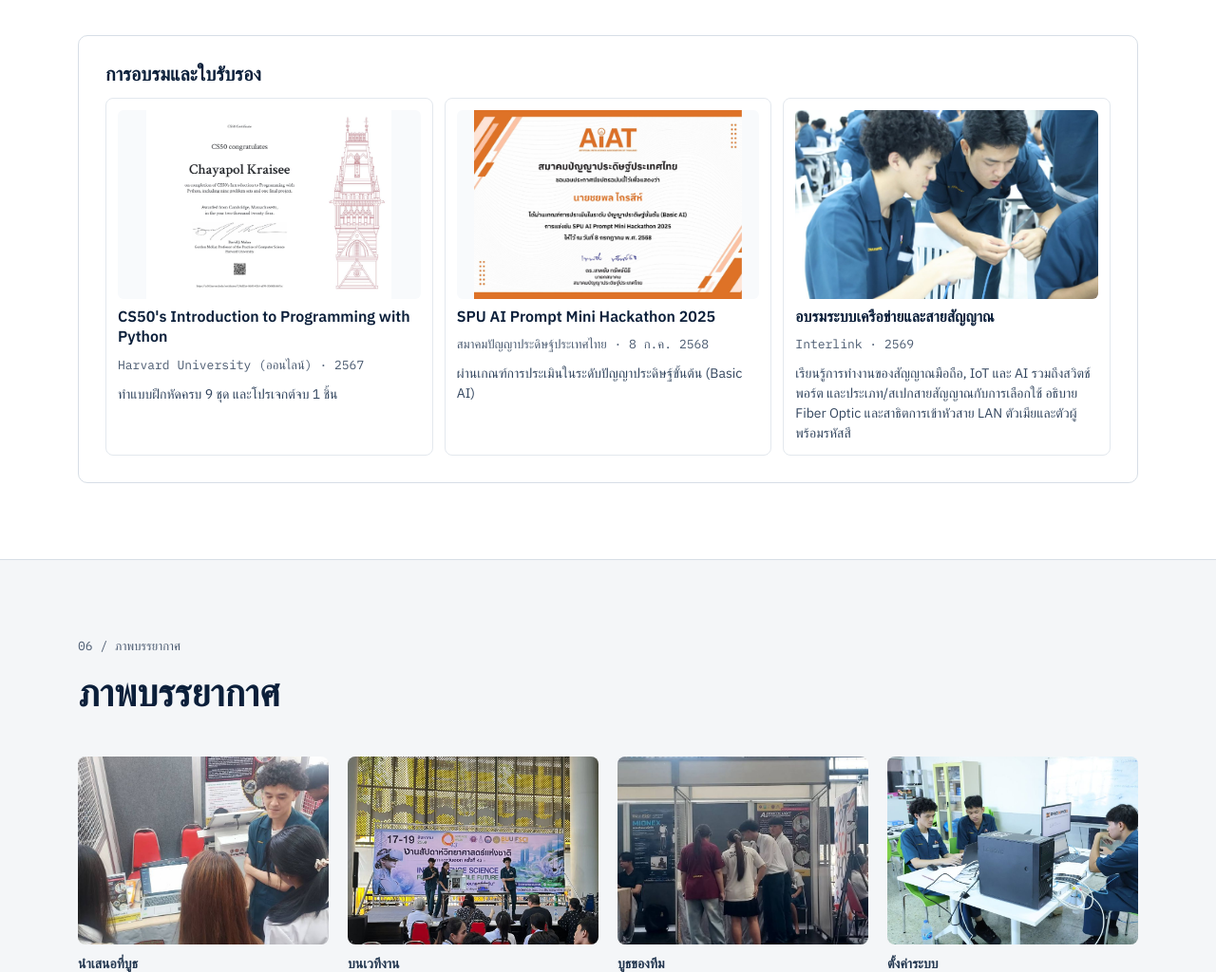
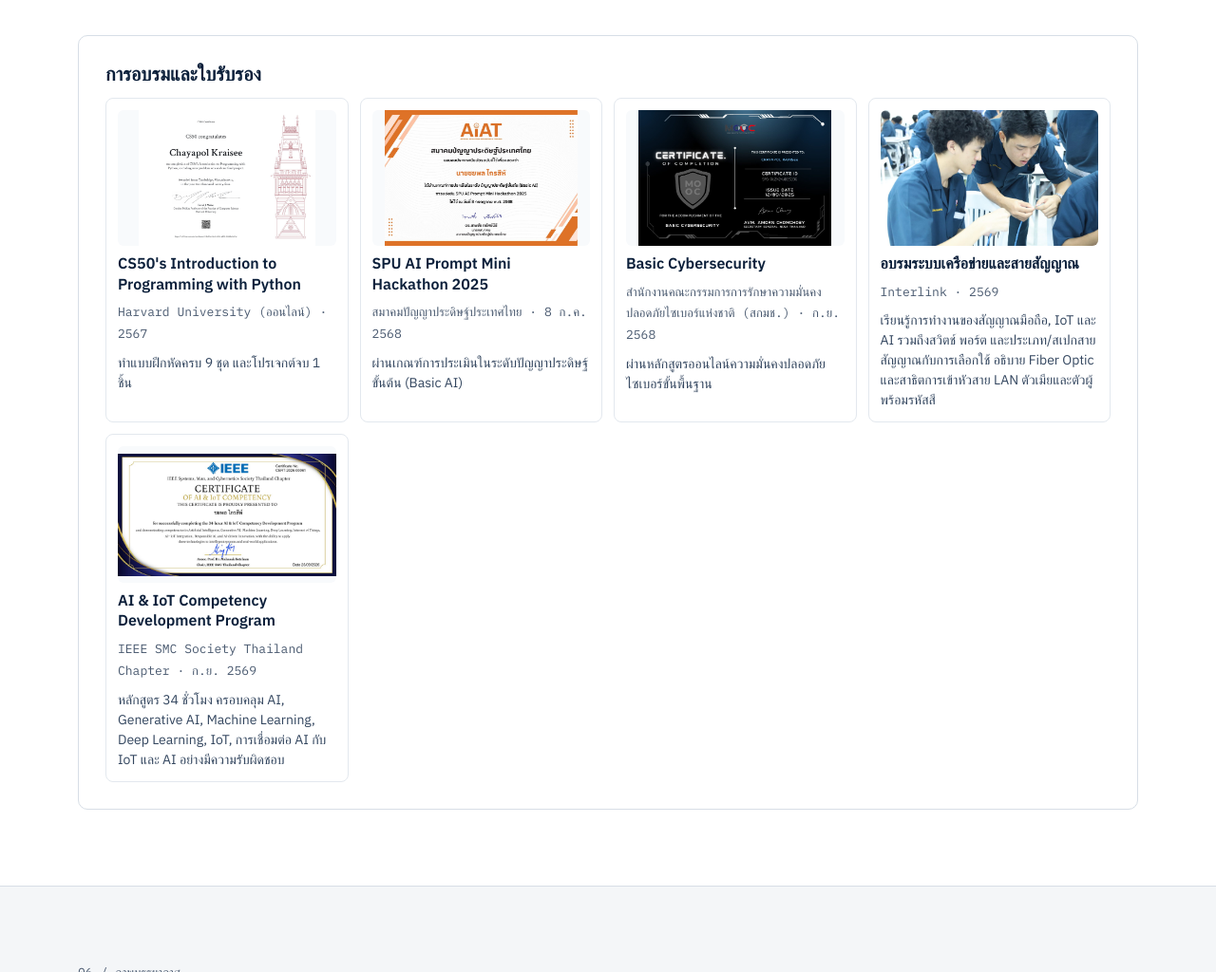
Before and after one commit to slazhz/slazhz.github.io, a plain HTML site: page th/index.html in a window 1280 px wide. Shown: the part 5602-6626 px from the top of the page at 95% size. Drawn offline with Linux system fonts and the light colour scheme; a web font is replaced by a local one.

Commit message:
feat: add NCSA cybersecurity and IEEE AI & IoT certificates (EN/TH)
Co-Authored-By: Claude Sonnet 5.5 <noreply@anthropic.com>

```diff
--- a/th/index.html
+++ b/th/index.html
@@ -283,10 +283,22 @@
           <span>ผ่านเกณฑ์การประเมินในระดับปัญญาประดิษฐ์ขั้นต้น (Basic AI)</span>
         </div>
         <div class="training">
+          <img class="contain" src="../assets/img/cert-ncsa.jpg" width="1400" height="990" loading="lazy" decoding="async" alt="ใบรับรองหลักสูตร Basic Cybersecurity จาก สกมช.">
+          <strong>Basic Cybersecurity</strong>
+          <span class="mono">สำนักงานคณะกรรมการการรักษาความมั่นคงปลอดภัยไซเบอร์แห่งชาติ (สกมช.) · ก.ย. 2568</span>
+          <span>ผ่านหลักสูตรออนไลน์ความมั่นคงปลอดภัยไซเบอร์ขั้นพื้นฐาน</span>
+        </div>
+        <div class="training">
           <img class="cover" src="../assets/img/interlink.jpg" width="1600" height="900" loading="lazy" decoding="async" alt="ฝึกเข้าสายแลนในการอบรม Interlink">
           <strong>อบรมระบบเครือข่ายและสายสัญญาณ</strong>
           <span class="mono">Interlink · 2569</span>
           <span>เรียนรู้การทำงานของสัญญาณมือถือ, IoT และ AI รวมถึงสวิตช์ พอร์ต และประเภท/สเปกสายสัญญาณกับการเลือกใช้ อธิบาย Fiber Optic และสาธิตการเข้าหัวสาย LAN ตัวเมียและตัวผู้ พร้อมรหัสสี</span>
+        </div>
+        <div class="training">
+          <img class="contain" src="../assets/img/cert-ieee-aiot.jpg" width="1400" height="788" loading="lazy" decoding="async" alt="ใบรับรองสมรรถนะด้าน AI และ IoT จาก IEEE SMC Thailand Chapter">
+          <strong>AI &amp; IoT Competency Development Program</strong>
+          <span class="mono">IEEE SMC Society Thailand Chapter · ก.ย. 2569</span>
+          <span>หลักสูตร 34 ชั่วโมง ครอบคลุม AI, Generative AI, Machine Learning, Deep Learning, IoT, การเชื่อมต่อ AI กับ IoT และ AI อย่างมีความรับผิดชอบ</span>
         </div>
       </div>
     </div>
```
Also changed, not shown: index.html (+12 -0 lines), assets/img/cert-ieee-aiot.jpg (added), assets/img/cert-ncsa.jpg (added).
